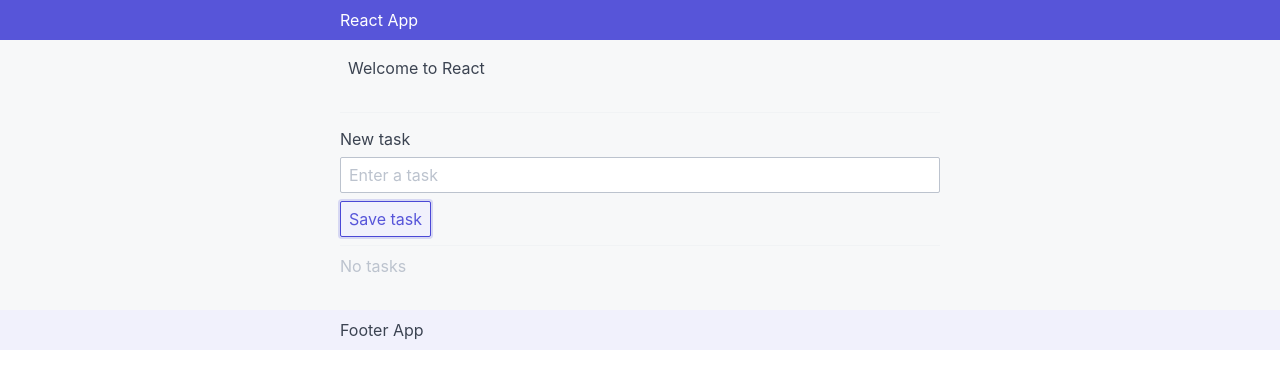
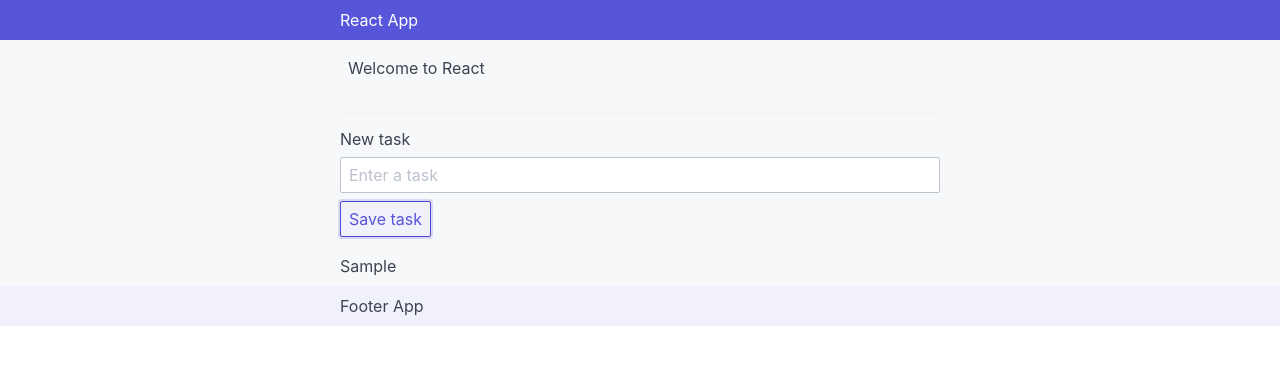
Before and after one commit to coderdiaz/react-track, a React (Create React App) app: page / in a window 1280 px wide. Both pictures are taken after typing "Sample" into the empty fields and a click on the button "Save task". Shown: the top 388 px of the page. Built offline with nearby package versions, Linux system fonts and the light colour scheme.

Commit message:
feat: render list

```diff
--- a/src/components/TodoList.js
+++ b/src/components/TodoList.js
@@ -35,7 +35,9 @@ class TodoList extends Component {
         <button className="btn" onClick={this.saveTask}>Save task</button>
       </div>
       <div className="divider"></div>
-      <p className="text-gray">No tasks</p>
+      {this.state.tasks && this.state.tasks.length > 0 ? this.state.tasks.map((element) => (<div>
+        {element.task}
+      </div>)): <p className="text-gray">No tasks</p>}
     </div>);
   }
 }
```
